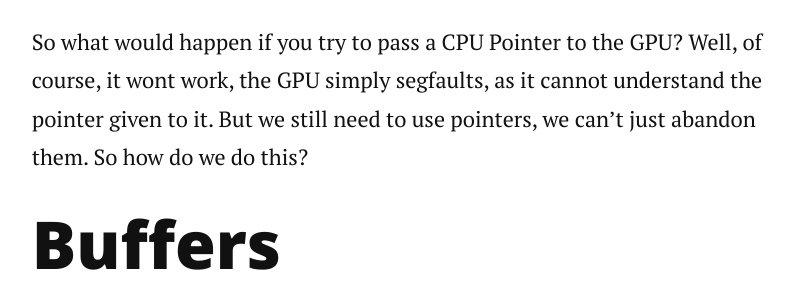
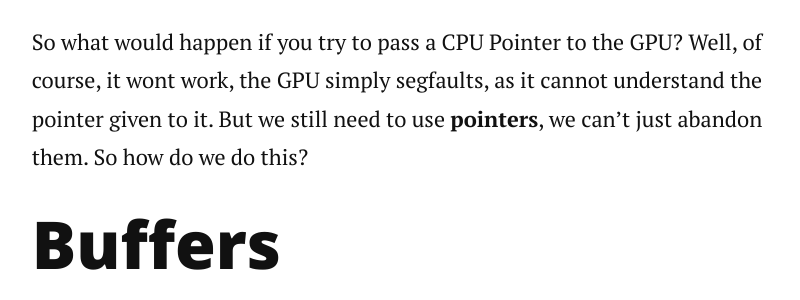
Before and after one commit to DeadSpheroid/my-blog, a Jekyll site: the page built from _posts/2024-07-14-ExploringFurther.md, in a window 1280 px wide and 900 px high, scrolled down 945 px. Shown: the part 233-533 px from the top of the window, without its empty margins (237-1037 px from the left). Built offline with Jekyll 4.4.1, drawn with Linux system fonts in a browser that asks for light colours; nearby versions of some CDN libraries.

Commit message:
small change

```diff
--- a/_posts/2024-07-14-ExploringFurther.md
+++ b/_posts/2024-07-14-ExploringFurther.md
@@ -15,7 +15,7 @@ Now, at the heart of C, we have pointers, without them well, you can't really ge
 
 So what would happen if you try to pass a CPU Pointer to the GPU?
 Well, of course, it wont work, the GPU simply segfaults, as it cannot understand the pointer given to it.
-But we still need to use pointers, we can't just abandon them. So how do we do this?
+But we still need to use **pointers**, we can't just abandon them. So how do we do this?
 
 # Buffers
 
```
